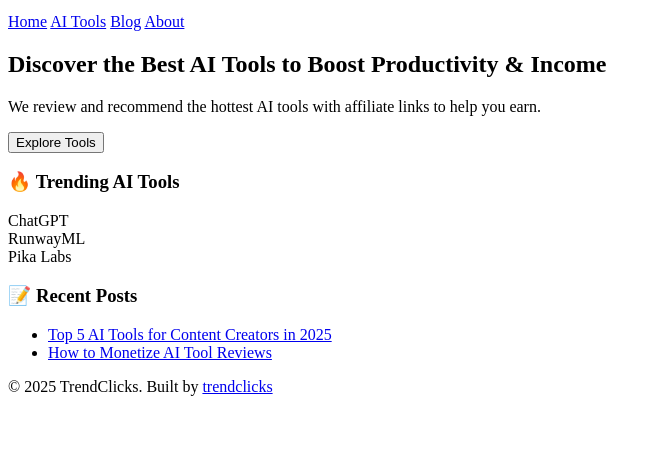
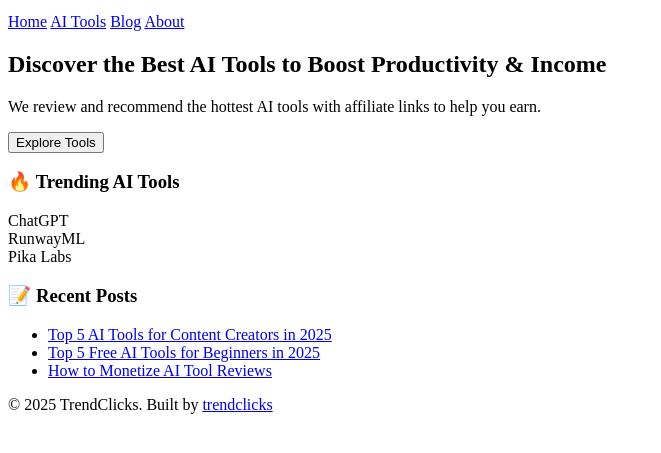
Before and after one commit to TrendClicks/ai-tools, a plain HTML site: page index.html in a window 1280 px wide. Shown: the part 101-554 px from the top of the page, without its empty margins (0-661 px from the left). Drawn offline with Linux system fonts and the light colour scheme; files that its build step writes are made by us from their sources.

Commit message:
Update index.html

```diff
--- a/index.html
+++ b/index.html
@@ -42,6 +42,7 @@
     <h3>📝 Recent Posts</h3>
     <ul>
       <li><a href="blog.html">Top 5 AI Tools for Content Creators in 2025</a></li>
+       <li><a href="top-5-free-ai-tools-2025.html">Top 5 Free AI Tools for Beginners in 2025</a></li>
       <li><a href="blog.html">How to Monetize AI Tool Reviews</a></li>
     </ul>
   </section>
```
